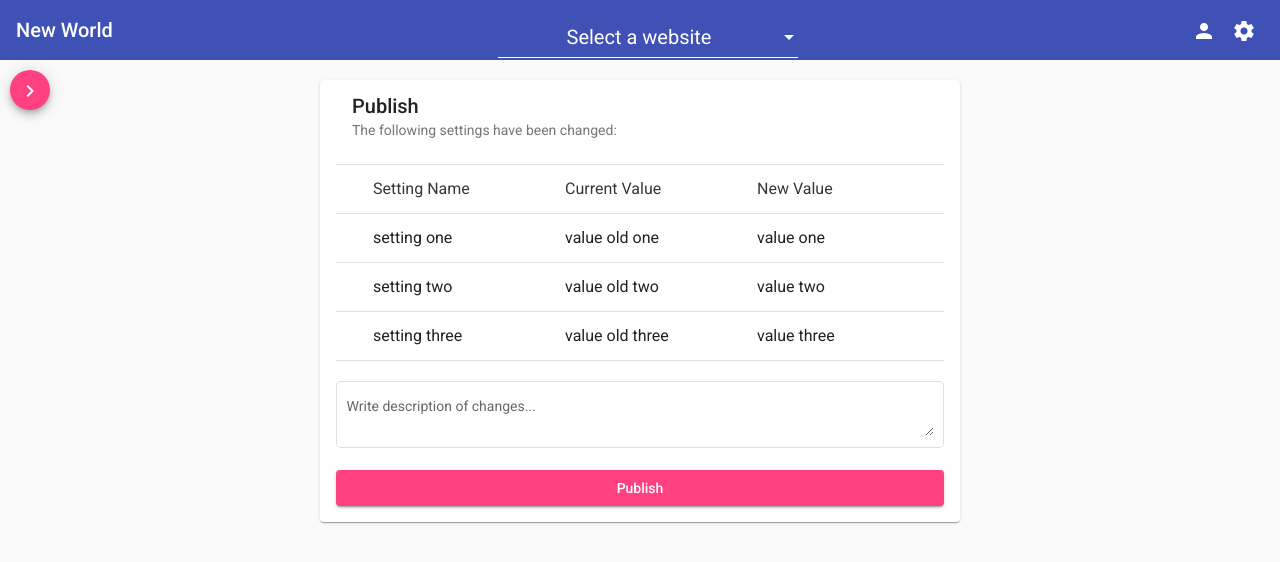
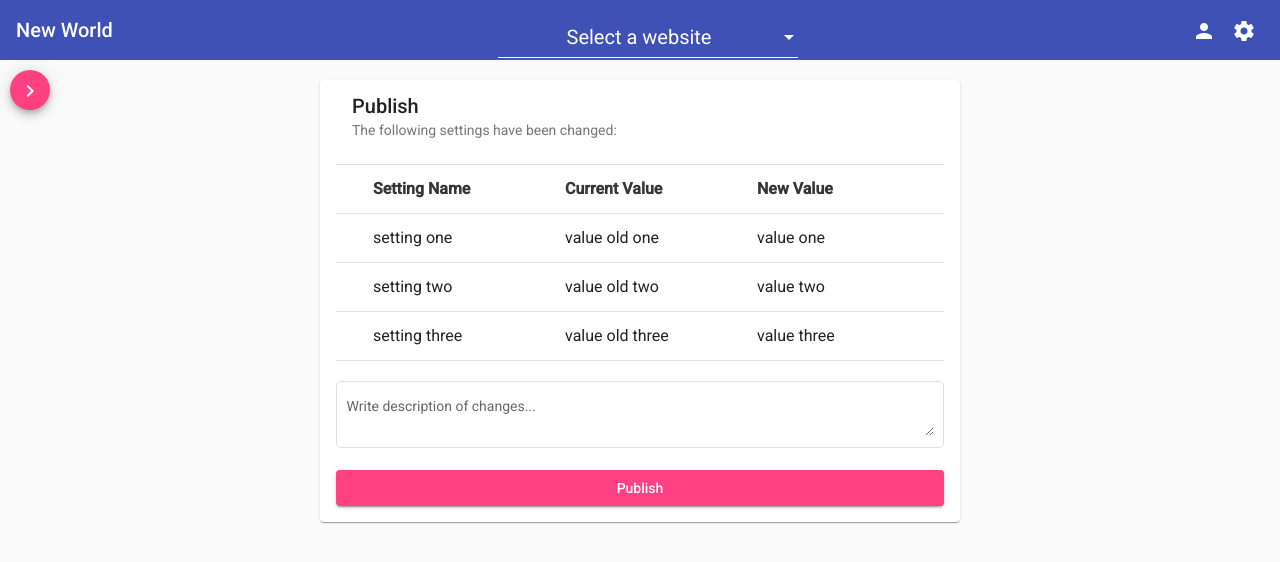
Before and after one commit to NWMSOEConfig/insight, an Angular app in the folder Insight/InsightApp/: page /publish in a window 1280 px wide. Shown: the top 562 px of the page. Built offline with nearby package versions, Linux system fonts and the light colour scheme.

Commit message:
bold and larger font-size for table header

```diff
--- a/Insight/InsightApp/src/app/app.component.css
+++ b/Insight/InsightApp/src/app/app.component.css
@@ -4,6 +4,7 @@
   --component-width-medium: 300px;
   font-family: -apple-system, BlinkMacSystemFont, "Segoe UI", Roboto, Helvetica,
     Arial, sans-serif, "Apple Color Emoji", "Segoe UI Emoji", "Segoe UI Symbol";
+  font-size: 14px;
 }
 
 /* Toolbar & Side Navigation Consistency*/
--- a/Insight/InsightApp/src/app/publish-page/publish-page.component.css
+++ b/Insight/InsightApp/src/app/publish-page/publish-page.component.css
@@ -27,6 +27,8 @@ span {
 /* Table */
 .mat-list-item.header {
   opacity: 0.9;
+  font-weight: bold;
+  font-size: 16px;
 }
 
 .mat-list-item.header:hover {
@@ -36,14 +38,6 @@ span {
 .mat-list-item {
   cursor: auto;
 }
-/* Table List Icon */
-/* .mat-icon-button {
-  display: none;
-}
-
-.mat-list-item:hover .mat-icon-button {
-  display: block;
-} */
 
 /* Text Area*/
 .mat-form-field {
```
